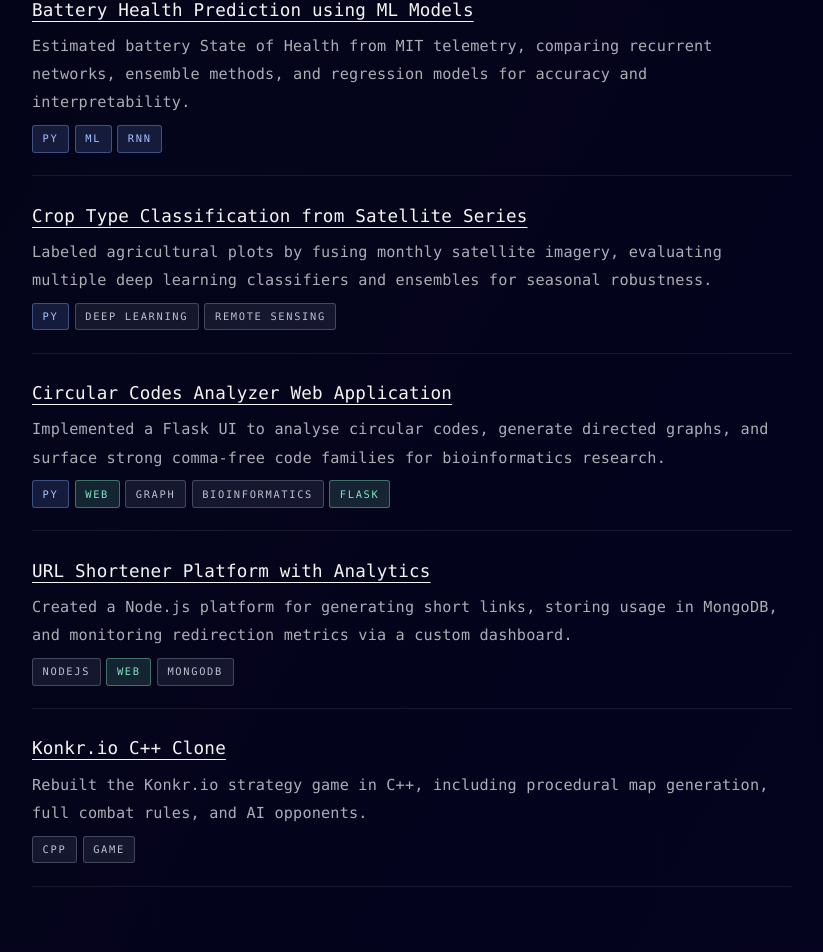
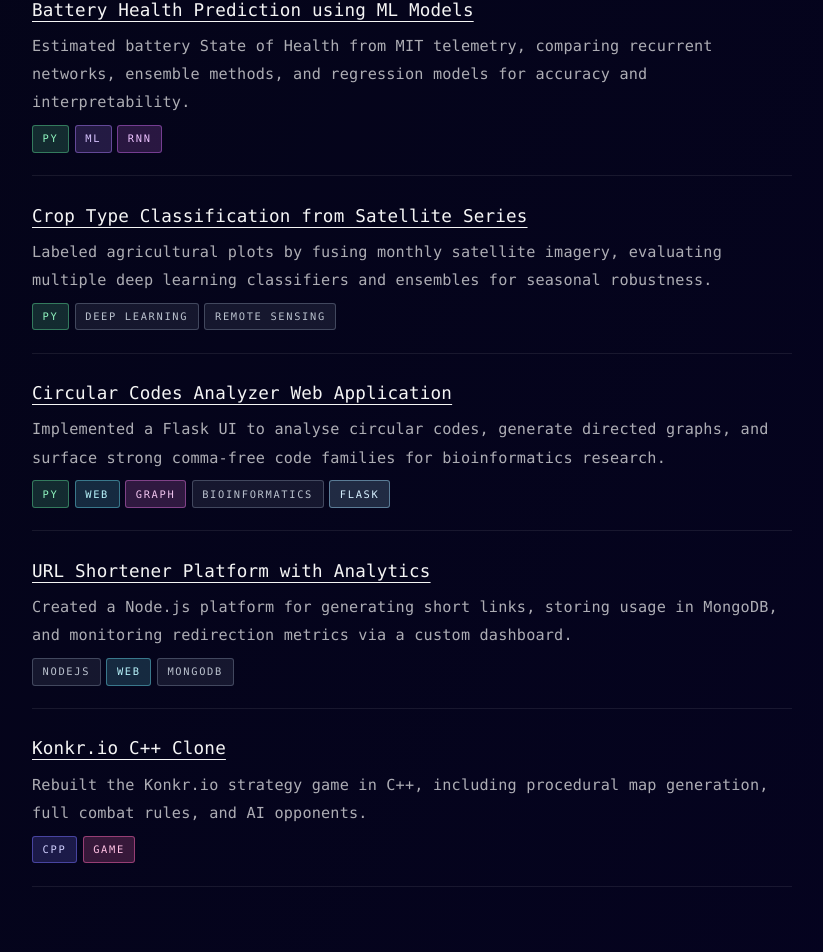
Before and after one commit to karabagata/portfolio, a Next.js app: page /projects in a window 1280 px wide. Shown: the part 758-1710 px from the top of the page, without its empty margins (356-1179 px from the left). Built offline with nearby package versions, Linux system fonts and the light colour scheme.

Commit message:
enhance project tag styles in globals.css for improved visual distinction

```diff
--- a/app/globals.css
+++ b/app/globals.css
@@ -194,37 +194,122 @@ p {
   color: #ffe081;
 }
 
-.project-tag.python,
-.project-tag.py,
-.project-tag.pytorch,
-.project-tag.ml,
-.project-tag.dl,
-.project-tag.ts,
-.project-tag.rnn,
-.project-tag.llm {
-  background: rgba(121, 162, 241, 0.15);
-  border-color: rgba(121, 162, 241, 0.4);
-  color: #a6c3ff;
+.project-tag.python {
+  background: rgba(73, 134, 255, 0.18);
+  border-color: rgba(73, 134, 255, 0.45);
+  color: #aec4ff;
 }
 
-.project-tag.web,
-.project-tag.dash,
-.project-tag.express,
-.project-tag.flask,
-.project-tag.sql,
-.project-tag.db {
-  background: rgba(125, 230, 191, 0.14);
-  border-color: rgba(125, 230, 191, 0.4);
-  color: #7de6bf;
+.project-tag.py {
+  background: rgba(92, 219, 149, 0.18);
+  border-color: rgba(92, 219, 149, 0.45);
+  color: #8ff5bf;
 }
 
-.project-tag.other,
+.project-tag.pytorch {
+  background: rgba(255, 99, 132, 0.18);
+  border-color: rgba(255, 99, 132, 0.45);
+  color: #ffb4c6;
+}
+
+.project-tag.ml {
+  background: rgba(178, 129, 255, 0.18);
+  border-color: rgba(178, 129, 255, 0.45);
+  color: #d8c4ff;
+}
+
+.project-tag.dl {
+  background: rgba(72, 202, 228, 0.18);
+  border-color: rgba(72, 202, 228, 0.45);
+  color: #8be7f5;
+}
+
+.project-tag.ts {
+  background: rgba(255, 176, 97, 0.18);
+  border-color: rgba(255, 176, 97, 0.45);
+  color: #ffd2ac;
+}
+
+.project-tag.rnn {
+  background: rgba(209, 109, 244, 0.18);
+  border-color: rgba(209, 109, 244, 0.45);
+  color: #edc2ff;
+}
+
+.project-tag.llm {
+  background: rgba(255, 215, 0, 0.18);
+  border-color: rgba(255, 215, 0, 0.45);
+  color: #ffe680;
+}
+
+.project-tag.web {
+  background: rgba(102, 217, 232, 0.18);
+  border-color: rgba(102, 217, 232, 0.45);
+  color: #b8f4fb;
+}
+
+.project-tag.dash {
+  background: rgba(255, 182, 193, 0.2);
+  border-color: rgba(255, 182, 193, 0.48);
+  color: #ffd3db;
+}
+
+.project-tag.express {
+  background: rgba(255, 148, 77, 0.2);
+  border-color: rgba(255, 148, 77, 0.48);
+  color: #ffcaa7;
+}
+
+.project-tag.flask {
+  background: rgba(163, 223, 250, 0.18);
+  border-color: rgba(163, 223, 250, 0.45);
+  color: #d6f0ff;
+}
+
+.project-tag.sql {
+  background: rgba(126, 203, 255, 0.18);
+  border-color: rgba(126, 203, 255, 0.45);
+  color: #d2ecff;
+}
+
+.project-tag.db {
+  background: rgba(255, 228, 196, 0.2);
+  border-color: rgba(255, 228, 196, 0.48);
+  color: #ffeeda;
+}
+
+.project-tag.geo {
+  background: rgba(152, 251, 152, 0.18);
+  border-color: rgba(152, 251, 152, 0.45);
+  color: #ccfdd0;
+}
+
+.project-tag.graph {
+  background: rgba(218, 112, 214, 0.2);
+  border-color: rgba(218, 112, 214, 0.48);
+  color: #f0c4ee;
+}
+
+.project-tag.rs {
+  background: rgba(137, 170, 255, 0.18);
+  border-color: rgba(137, 170, 255, 0.45);
+  color: #ced9ff;
+}
+
+.project-tag.cpp {
+  background: rgba(120, 115, 255, 0.2);
+  border-color: rgba(120, 115, 255, 0.48);
+  color: #d1d0ff;
+}
+
+.project-tag.game {
+  background: rgba(255, 105, 180, 0.2);
+  border-color: rgba(255, 105, 180, 0.48);
+  color: #ffc0e3;
+}
+
 .project-tag.default,
-.project-tag.geo,
-.project-tag.graph,
-.project-tag.rs,
-.project-tag.cpp,
-.project-tag.game {
+.project-tag.other {
   background: rgba(148, 163, 184, 0.12);
   border-color: rgba(148, 163, 184, 0.35);
   color: rgba(222, 230, 240, 0.82);
```
